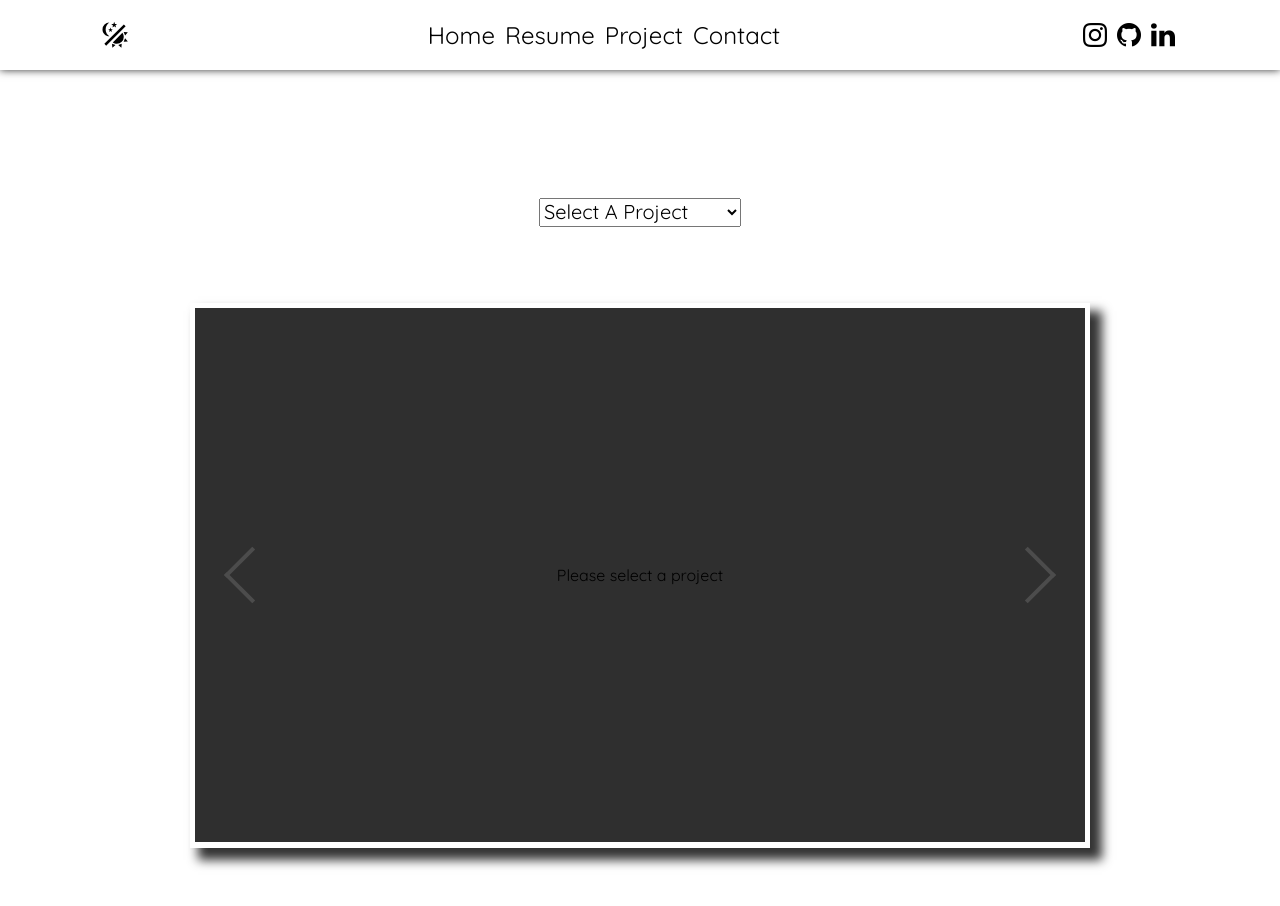
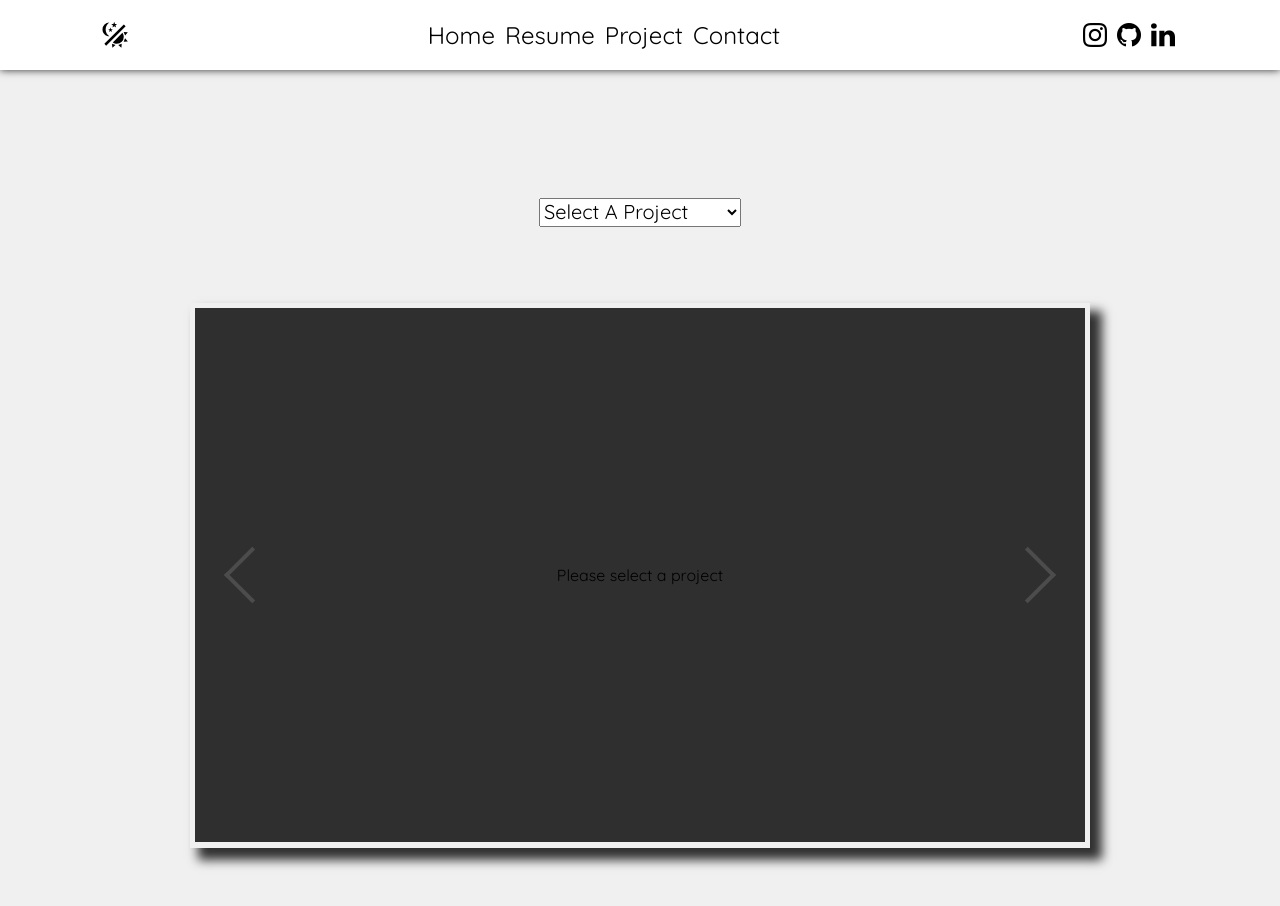
Before and after one commit to Kah919/KahPortfolio, a React (Create React App) app: page /projects in a window 1280 px wide. Shown: the top 906 px of the page. Built offline with nearby package versions, Linux system fonts and the light colour scheme.

Commit message:
Change background color of project to differentiate components

```diff
--- a/src/components/Projects/Project.module.css
+++ b/src/components/Projects/Project.module.css
@@ -5,6 +5,7 @@
     text-align: center;
     box-sizing: border-box;
     padding: 100px;
+    background-color: #F0F0F0;
 }
 
 .description {
```
